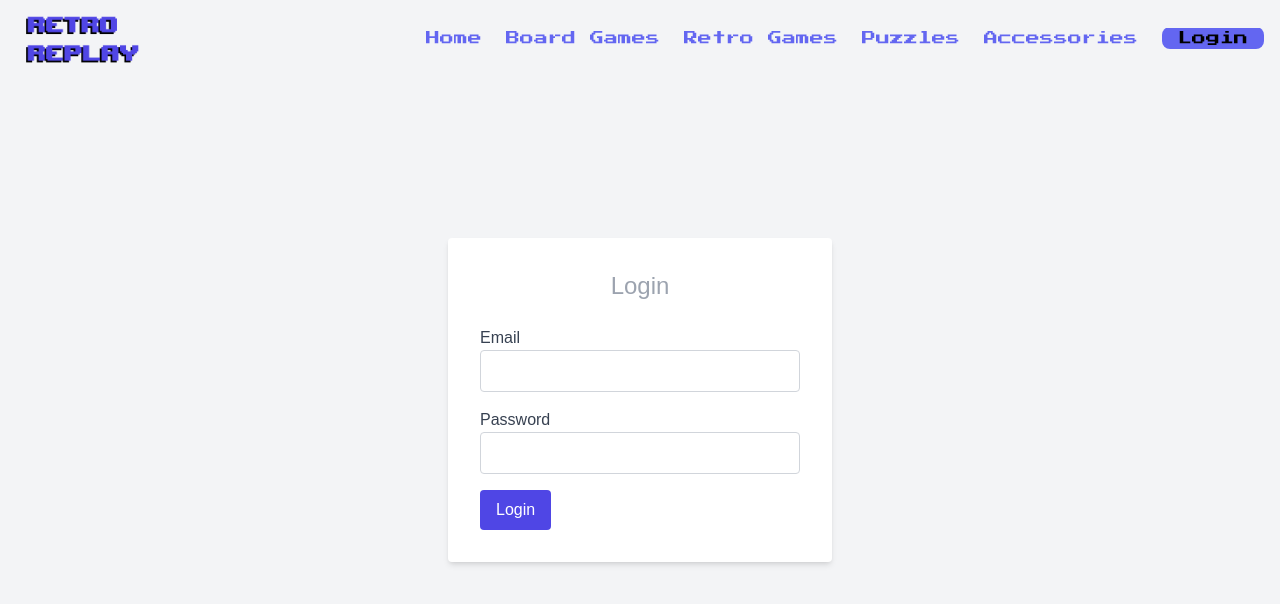
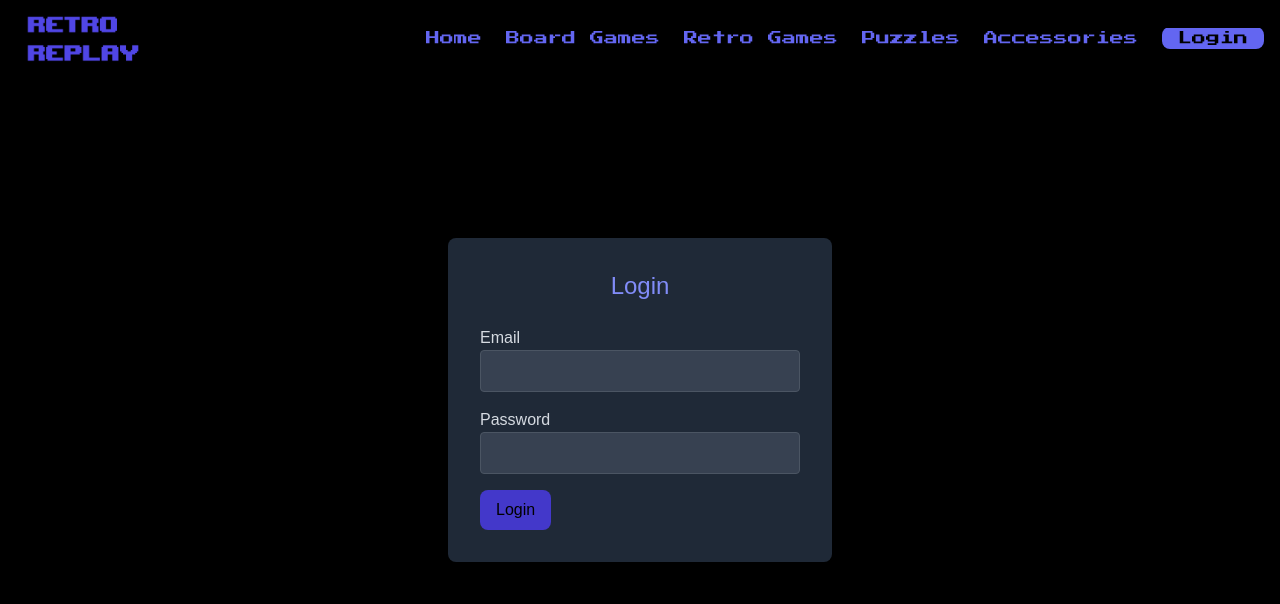
Before and after one commit to JSDWRLD/project_bravo, a React (Vite) app: page /login in a window 1280 px wide. Shown: the top 604 px of the page. Built offline with nearby package versions, Linux system fonts and the light colour scheme.

Commit message:
changed colors to match the rest of the pages (from white background to black etc...

```diff
--- a/src/pages/NavPages/Login.jsx
+++ b/src/pages/NavPages/Login.jsx
@@ -4,7 +4,6 @@ const Login = () => {
 
     const [email, setEmail] = useState('');
     const [password, setPassword] = useState('');
-
 
     const handleEmailChange = (event) => {
         setEmail(event.target.value);
@@ -18,37 +17,36 @@ const Login = () => {
         event.preventDefault();
         console.log('Email:', email);
         console.log('Password:', password);
-
     };
 
     return (
-        <div className="flex items-center justify-center h-screen bg-gray-100">
-            <div className="bg-white p-8 rounded shadow-md w-96">
-                <h2 className="text-2xl mb-6 text-center">Login</h2>
+        <div className="flex items-center justify-center h-screen bg-black">
+            <div className="bg-gray-800 p-8 rounded-lg shadow-md w-96">
+                <h2 className="text-2xl mb-6 text-center text-indigo-400">Login</h2>
                 <form onSubmit={handleSubmit}>
                     <div className="mb-4">
-                        <label className="block text-gray-700">Email</label>
+                        <label className="block text-gray-200">Email</label>
                         <input
                             type="email"
                             value={email}
                             onChange={handleEmailChange}
                             required
-                            className="w-full p-2 border border-gray-300 rounded bg-white"
+                            className="w-full p-2 border border-gray-600 rounded bg-gray-700 text-white"
                         />
                     </div>
                     <div className="mb-4">
-                        <label className="block text-gray-700">Password</label>
+                        <label className="block text-gray-200">Password</label>
                         <input
                             type="password"
                             value={password}
                             onChange={handlePasswordChange}
                             required
-                            className="w-full p-2 border border-gray-300 rounded bg-white"
+                            className="w-full p-2 border border-gray-600 rounded bg-gray-700 text-white"
                         />
                     </div>
                     <button
                         type="submit"
-                        className="bg-indigo-600 text-white py-2 px-4 rounded hover:bg-indigo-500 transition"
+                        className="bg-indigo-700 text-black py-2 px-4 rounded-lg hover:bg-indigo-500 hover:scale-105 transform transition"
                     >
                         Login
                     </button>
```
